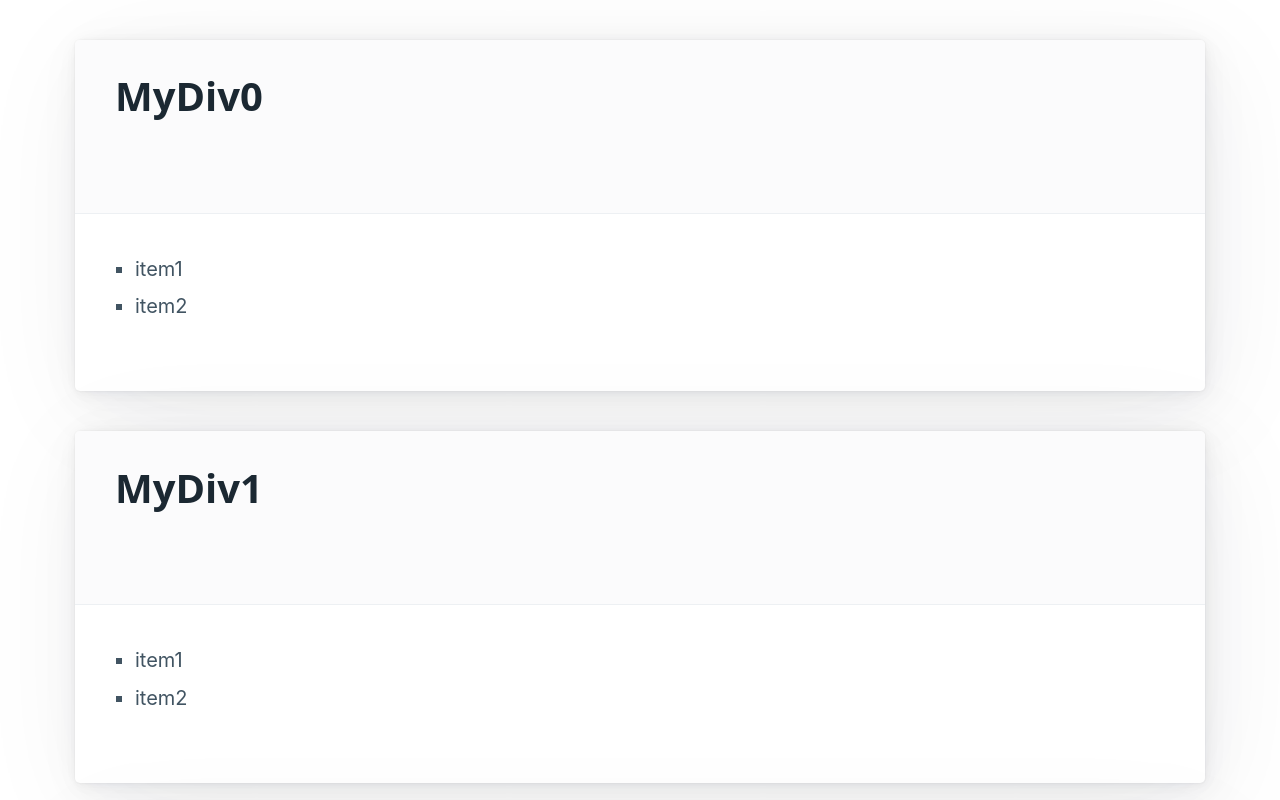
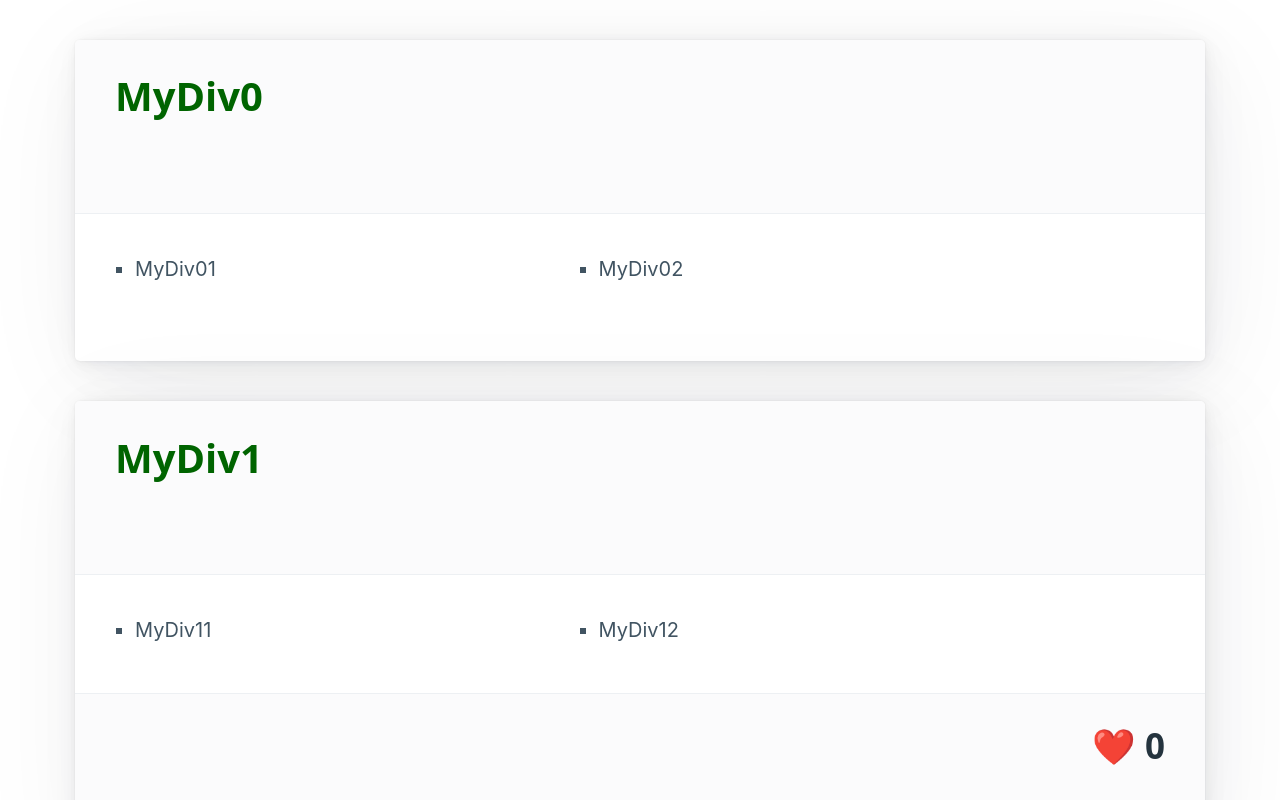
Before and after one commit to pnumin/k3_react, a React (Create React App) app: page / in a window 1280 px wide. Shown: the top 800 px of the page. Built offline with nearby package versions, Linux system fonts and the light colour scheme.

Commit message:
state Hook

```diff
--- /dev/null
+++ b/src/04/MyDiv.css
@@ -0,0 +1,3 @@
+.mah1 {
+    color: darkblue;
+}
--- a/src/04/MyDiv.js
+++ b/src/04/MyDiv.js
@@ -1,10 +1,9 @@
 import MyDivArticle from './MyDivArticle';
 
 const MyDiv = () => {
-
     return (
         <main className="container">
-            <MyDivArticle aname='MyDiv0'/>
+            <MyDivArticle />
             <MyDivArticle aname='MyDiv1'/>
             <MyDivArticle aname='MyDiv2'/>
         </main>
--- /dev/null
+++ b/src/04/MyDiv.module.css
@@ -0,0 +1,16 @@
+.mah1 {
+    color: darkgreen;
+}
+
+.aul {
+    display: flex;
+
+}
+
+.ali {
+    width: 45%;
+}
+
+footer {
+    text-align: right;
+}
--- a/src/04/MyDivArticle.js
+++ b/src/04/MyDivArticle.js
@@ -1,12 +1,42 @@
+// const MyDivArticle = (probs) => {
+// 매개변수를 probs 사용하지 않고 오브젝트에 매개변수명을 넣어서 사용
+//전역으로 적용
+// import './MyDiv.css' ;
+//컴포넌트에 적용
+import style from './MyDiv.module.css' ;
 
-const MyDivArticle = (probs) => {
+//state변수 사용 1단계
+import { useState } from 'react';
+
+const MyDivArticle = ({aname}) => {
+    // const aname = probs.aname ;
+    let n = (aname === undefined) ? '0' : aname.slice(-1) ;
+    // let cnt = 0 ;
+
+    //state변수 사용 2단계  : 변수 선언
+    const [cnt, setCnt] = useState(0) ;
+
+    //click이벤트 처리
+    const like = ()=>{
+        // cnt = cnt + 1;
+        //state변수 사용 3단계  : 변수 내용 변경
+        setCnt(cnt + 1) ;
+        console.log(cnt)
+    }
+
+    console.log(n);
     return (
         <article>
-            <header><h1>{probs.aname}</h1></header>
-            <ul>
-                <li>item1</li>
-                <li>item2</li>
+            <header><h1 className={style.mah1}>{ aname || 'MyDiv0'}</h1></header>
+            <ul className={style.aul}>
+                <li className={style.ali}>{n === '0' ? 'MyDiv0' : 'MyDiv'+n }1</li>
+                <li className={style.ali}>{'MyDiv'+n }2</li>
             </ul>
+            { n === '1' &&
+              <footer>
+                <h2><span onClick={() => like()}>❤️</span> {cnt}</h2>
+              </footer>
+            }
         </article>
     );
 }
--- a/src/App.js
+++ b/src/App.js
@@ -9,7 +9,9 @@ function App() {
     // <Hello />
     // <MyClock />
     // <Box />
+    <>
     <MyDiv />
+    </>
   );
 }
 
```
